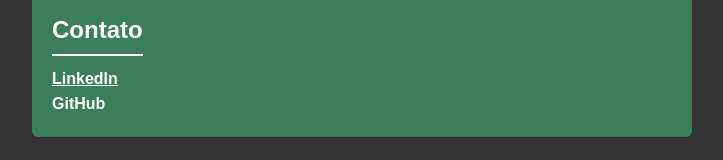
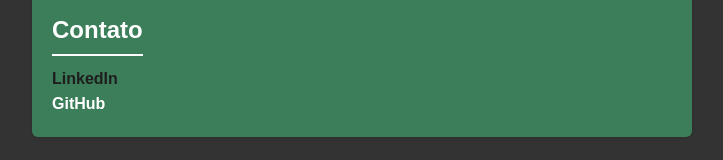
Before and after one commit to Mazzega375/Curriculo-Luiz-, a plain HTML site: page index.html in a window 1280 px wide. In both pictures the pointer is over the link "LinkedIn". Shown: the part 1211-1371 px from the top of the page, without its empty margins (278-1001 px from the left). Drawn offline with Linux system fonts and the light colour scheme.

Commit message:
Update style.css

```diff
--- a/style.css
+++ b/style.css
@@ -76,9 +76,10 @@ a {
   font-weight: bold;
 }
 
-/* linha embaixo dos links */
+/* cor do link */
 a:hover {
-  text-decoration: underline;
+
+  color:#1f1e1e
 }
 
 footer {
```
